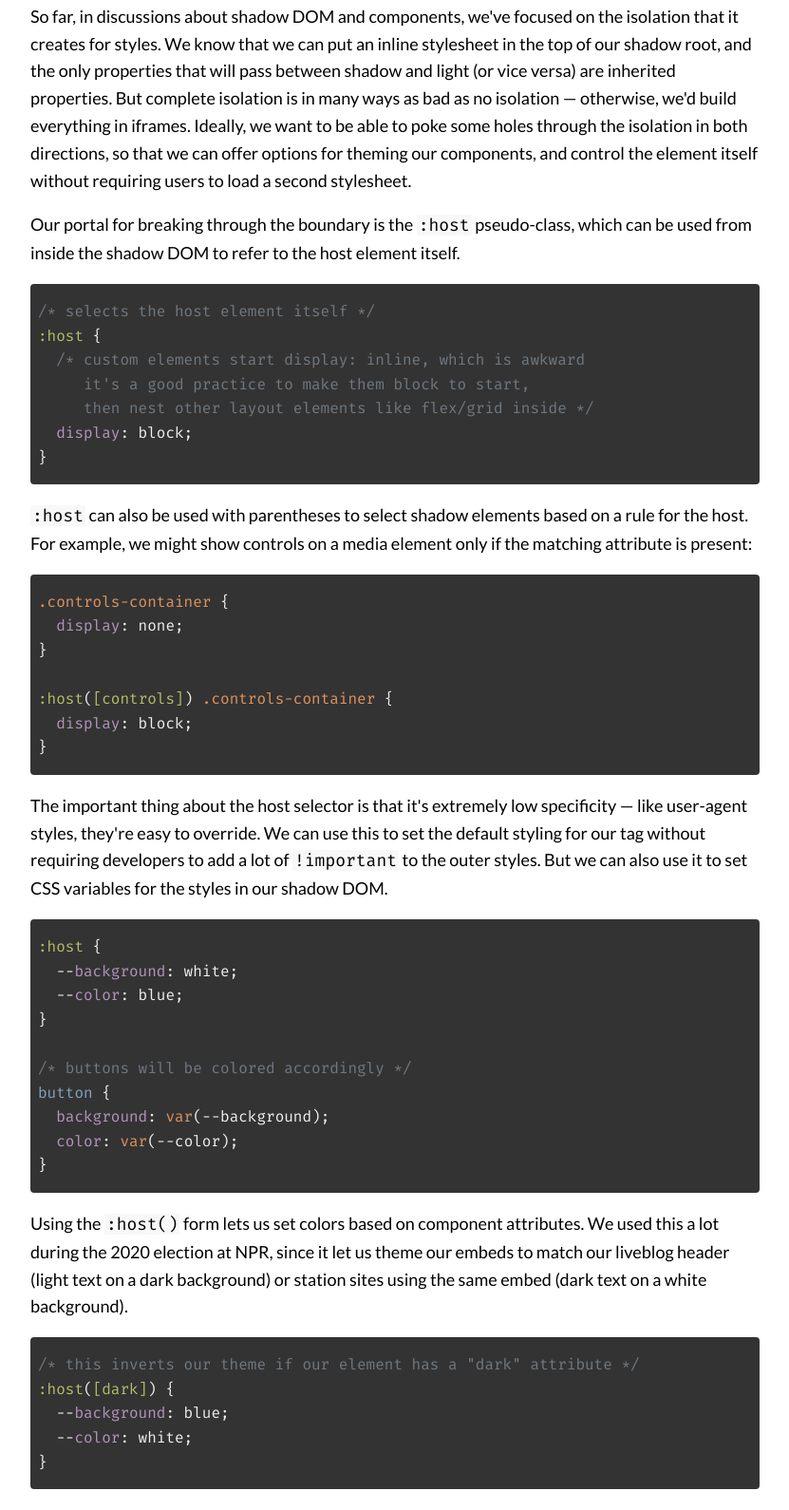
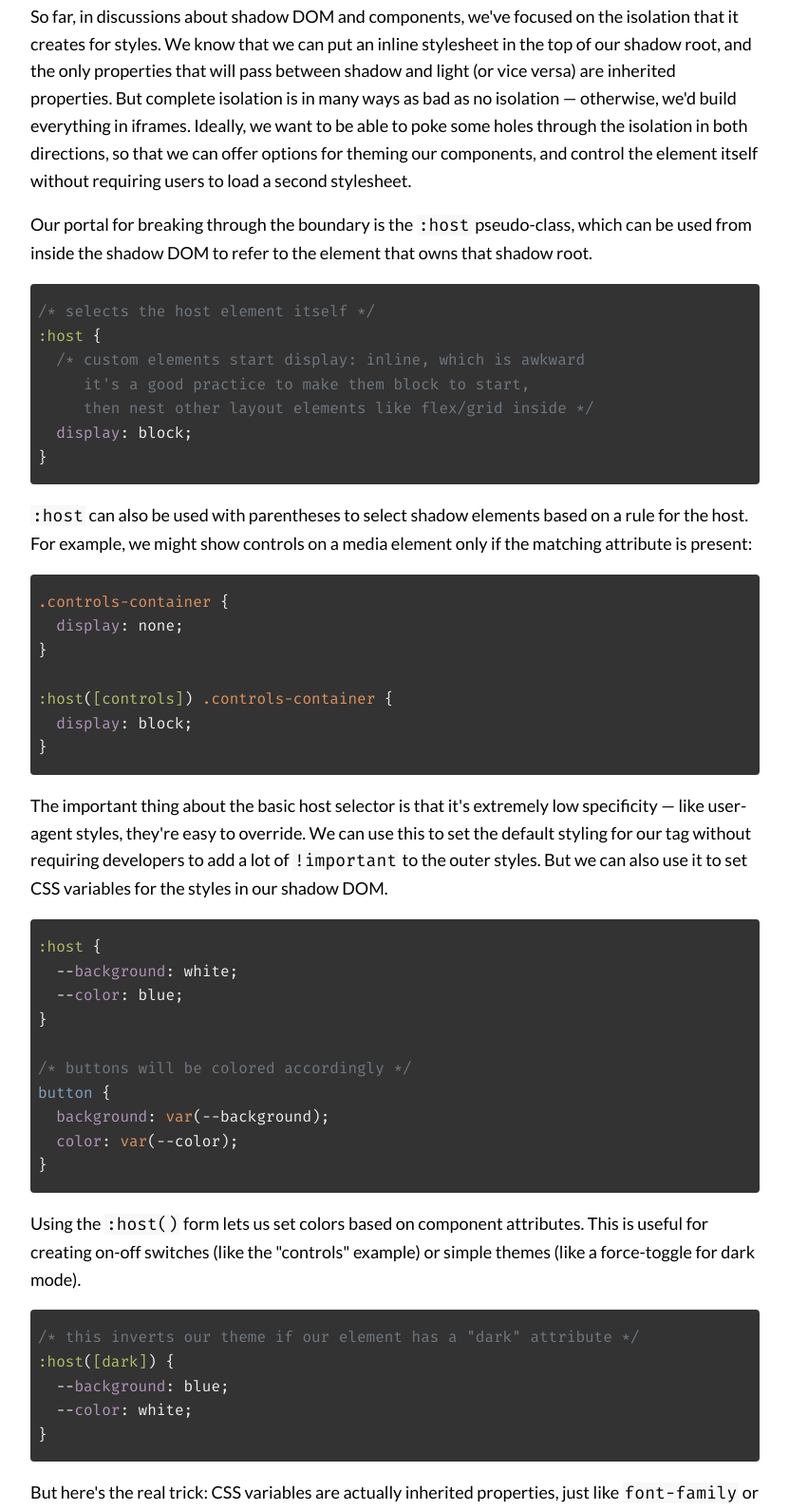
Before and after one commit to thomaswilburn/wc-book, a website: page docs/sd-css.html in a window 1280 px wide. Shown: the part 203-1793 px from the top of the page at 95% size, without its empty margins (224-1055 px from the left). Drawn offline with Linux system fonts and the light colour scheme; a web font is replaced by a local one.

Commit message:
CSS morning tweaks

```diff
--- a/docs/sd-css.html
+++ b/docs/sd-css.html
@@ -22,7 +22,7 @@
   </aside>
   <h1>CSS and Theming</h1>
 <p>So far, in discussions about shadow DOM and components, we've focused on the isolation that it creates for styles. We know that we can put an inline stylesheet in the top of our shadow root, and the only properties that will pass between shadow and light (or vice versa) are inherited properties. But complete isolation is in many ways as bad as no isolation &mdash; otherwise, we'd build everything in iframes. Ideally, we want to be able to poke some holes through the isolation in both directions, so that we can offer options for theming our components, and control the element itself without requiring users to load a second stylesheet.</p>
-<p>Our portal for breaking through the boundary is the <var>:host</var> pseudo-class, which can be used from inside the shadow DOM to refer to the host element itself.</p>
+<p>Our portal for breaking through the boundary is the <var>:host</var> pseudo-class, which can be used from inside the shadow DOM to refer to the element that owns that shadow root.</p>
 <code class="language-css"><pre><span class="hljs-comment">/* selects the host element itself */</span>
 <span class="hljs-selector-pseudo">:host</span> {
   <span class="hljs-comment">/* custom elements start display: inline, which is awkward
@@ -38,7 +38,7 @@
 <span class="hljs-selector-pseudo">:host</span>(<span class="hljs-selector-attr">[controls]</span>) <span class="hljs-selector-class">.controls-container</span> {
   <span class="hljs-attribute">display</span>: block;
 }</pre></code>
-<p>The important thing about the host selector is that it's extremely low specificity &mdash; like user-agent styles, they're easy to override. We can use this to set the default styling for our tag without requiring developers to add a lot of <var>!important</var> to the outer styles. But we can also use it to set CSS variables for the styles in our shadow DOM.</p>
+<p>The important thing about the basic host selector is that it's extremely low specificity &mdash; like user-agent styles, they're easy to override. We can use this to set the default styling for our tag without requiring developers to add a lot of <var>!important</var> to the outer styles. But we can also use it to set CSS variables for the styles in our shadow DOM.</p>
 <code class="language-css"><pre><span class="hljs-selector-pseudo">:host</span> {
   --<span class="hljs-attribute">background</span>: white;
   --<span class="hljs-attribute">color</span>: blue;
@@ -49,7 +49,7 @@
   <span class="hljs-attribute">background</span>: <span class="hljs-built_in">var</span>(--background);
   <span class="hljs-attribute">color</span>: <span class="hljs-built_in">var</span>(--color);
 }</pre></code>
-<p>Using the <var>:host()</var> form lets us set colors based on component attributes. We used this a lot during the 2020 election at NPR, since it let us theme our embeds to match our liveblog header (light text on a dark background) or station sites using the same embed (dark text on a white background).</p>
+<p>Using the <var>:host()</var> form lets us set colors based on component attributes. This is useful for creating on-off switches (like the "controls" example) or simple themes (like a force-toggle for dark mode).</p>
 <code class="language-css"><pre><span class="hljs-comment">/* this inverts our theme if our element has a &quot;dark&quot; attribute */</span>
 <span class="hljs-selector-pseudo">:host</span>(<span class="hljs-selector-attr">[dark]</span>) {
   --<span class="hljs-attribute">background</span>: blue;
```
Also changed, not shown: 1 other file.
